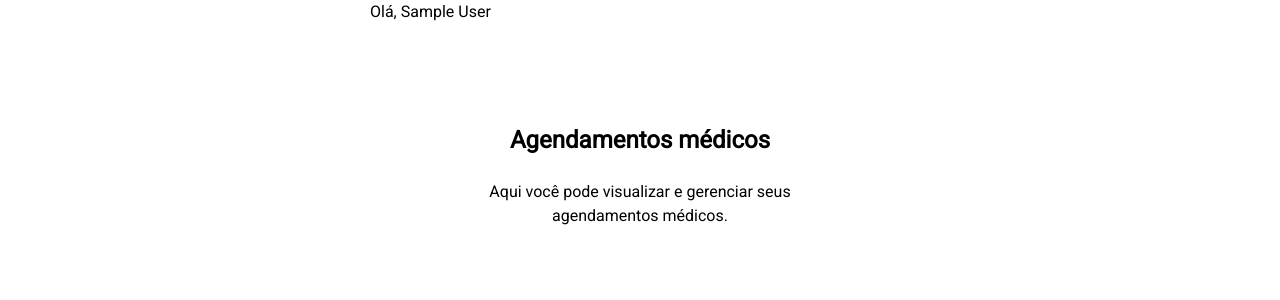
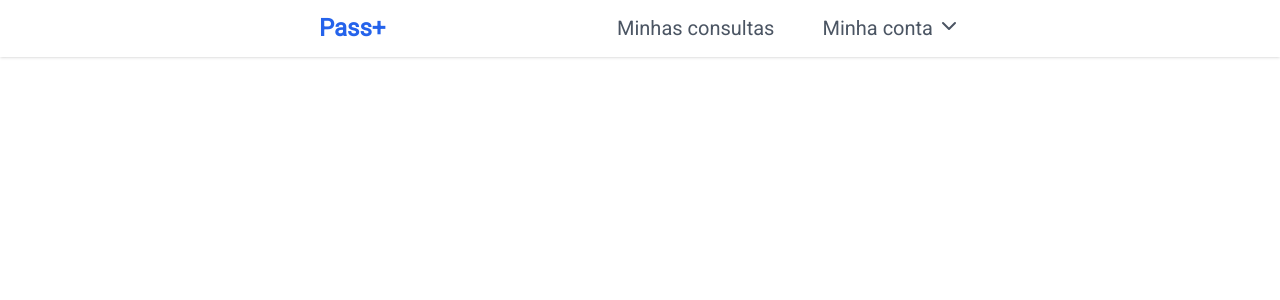
Before and after one commit to Guilherme549/PassMais-frontend, a Next.js app in the folder pass-mais/: page /medical-appointments in a window 1280 px wide. Shown: the top 300 px of the page. Built offline with nearby package versions, Linux system fonts and the light colour scheme; no server answers; sample sign-in values are in the browser's storage.

Commit message:
Fea: NavBar

```diff
--- a/pass-mais/src/app/(auth)/register/page.tsx
+++ b/pass-mais/src/app/(auth)/register/page.tsx
@@ -145,7 +145,7 @@ export default function Register() {
                             </div>
 
                             <div className="text-center mb-[24px]">
-                                <button type="submit" className="bg-[#007AFF] text-white w-full h-[40px] rounded-[6px]">
+                                <button type="submit" className="bg-[#007AFF] text-white w-full h-[40px] rounded-[6px] cursor-pointer transition transform active:scale-95 duration-100">
                                     Criar conta
                                 </button>
                             </div>
--- a/pass-mais/src/app/medical-appointments/page.tsx
+++ b/pass-mais/src/app/medical-appointments/page.tsx
@@ -1,3 +1,4 @@
+import NavBar from "@/components/NavBar";
 import { getServerSession } from "next-auth";
 import { redirect } from "next/navigation";
 
@@ -9,14 +10,8 @@ export default async function MedicalAppointments() {
     }
 
     return (
-        <div className="flex">
-            <div className="w-[33.75rem] mx-auto ">
-                <h1>Olá, {session?.user?.name}</h1>
-                <div className="w-[22.5rem] mx-auto m-[100px]">
-                    <h2 className="text-2xl font-semibold mb-[24px] text-center">Agendamentos médicos</h2>
-                    <p className="text-center mb-[24px]">Aqui você pode visualizar e gerenciar seus agendamentos médicos.</p>
-                </div>
-            </div>
+        <div className="bg-[#D9D9D9]">
+            <NavBar />
         </div>
     );
 }
--- /dev/null
+++ b/pass-mais/src/components/NavBar.tsx
@@ -0,0 +1,21 @@
+import { ChevronDown } from "lucide-react";
+import Link from 'next/link';
+export default function NavBar() {
+    return (
+        <nav className="h-[3.56rem] w-full bg-white shadow-sm">
+            <div className="flex justify-between items-center text-center px-[319px] h-full">
+                <div>
+                    <Link href="/">
+                        <span className="text-[#2563EB] font-bold text-2xl">Pass+</span>
+                    </Link>
+                </div>
+                <div className="flex gap-12">
+                    <Link href="#">
+                        <span className="text-[#4B5563] text-xl hover:text-[#1078B0]">Minhas consultas</span>
+                    </Link>
+                    <button className="flex gap-1 text-[#4B5563] text-xl  hover:text-[#1078B0] cursor-pointer">Minha conta<ChevronDown /></button>
+                </div>
+            </div>
+        </nav>
+    )
+}
--- /dev/null
+++ b/pass-mais/src/components/UserMenu.tsx
@@ -0,0 +1,38 @@
+import { Calendar, Home, LogOut, User } from 'lucide-react';
+import React from 'react';
+
+const UserMenu: React.FC = () => {
+    return (
+        <div className="user-menu">
+            <div className="user-menu-header">
+                <div className="user-avatar">
+                    <span>FS</span>
+                </div>
+                <div className="user-info">
+                    <p className="user-name">Fulano da Silva</p>
+                </div>
+            </div>
+
+            <div className="user-menu-items">
+                <a href="#" className="user-menu-item">
+                    <Home size={16} />
+                    <span>Início</span>
+                </a>
+                <a href="/appointments" className="user-menu-item">
+                    <Calendar size={16} />
+                    <span>Minhas consultas</span>
+                </a>
+                <a href="/profile" className="user-menu-item">
+                    <User size={16} />
+                    <span>Meu perfil</span>
+                </a>
+                <a href="/logout" className="user-menu-item">
+                    <LogOut size={16} />
+                    <span>Sair da conta</span>
+                </a>
+            </div>
+        </div>
+    );
+};
+
+export default UserMenu;
```
Also changed, not shown: pass-mais/next-env.d.ts.
